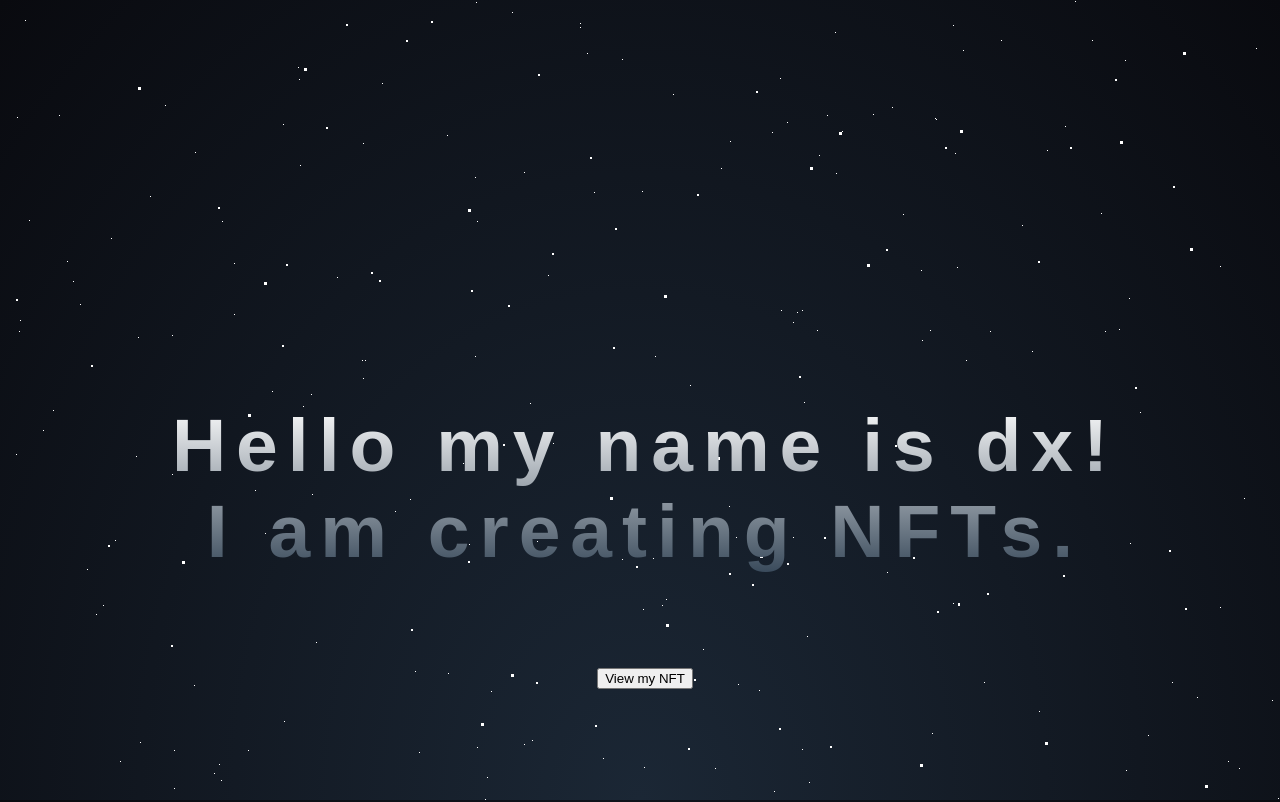
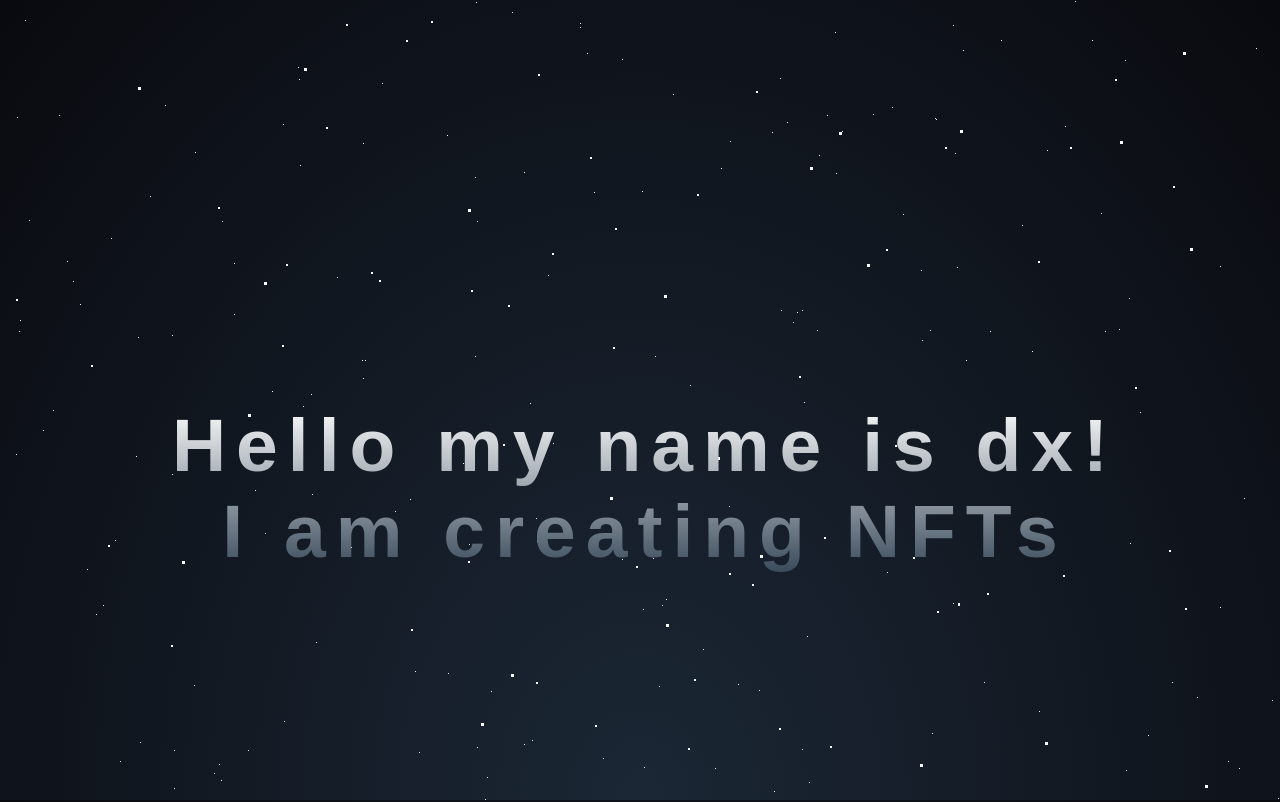
Before and after one commit to dxnft/dxnft.github.io, a plain HTML site: page index.html in a window 1280 px wide. Shown: the top 802 px of the page. Drawn offline with Linux system fonts and the light colour scheme.

Commit message:
Update index.html

```diff
--- a/index.html
+++ b/index.html
@@ -14,8 +14,7 @@
         <div id="stars2"></div>
         <div id="stars3"></div>
         <div id="title">
-            <h1>Hello my name is <span>dx!</span><br>I am creating <span>NFTs.</span></h1>
-            <a><button href="https://opensea.io/collection/dxpride">View my NFT</button></a>
+            <h1>Hello my name is <span>dx!</span><br>I am creating <a href="https://opensea.io/collection/dxpride">NFTs</a></h1>
         </div>
     </section>
 </body>
```
